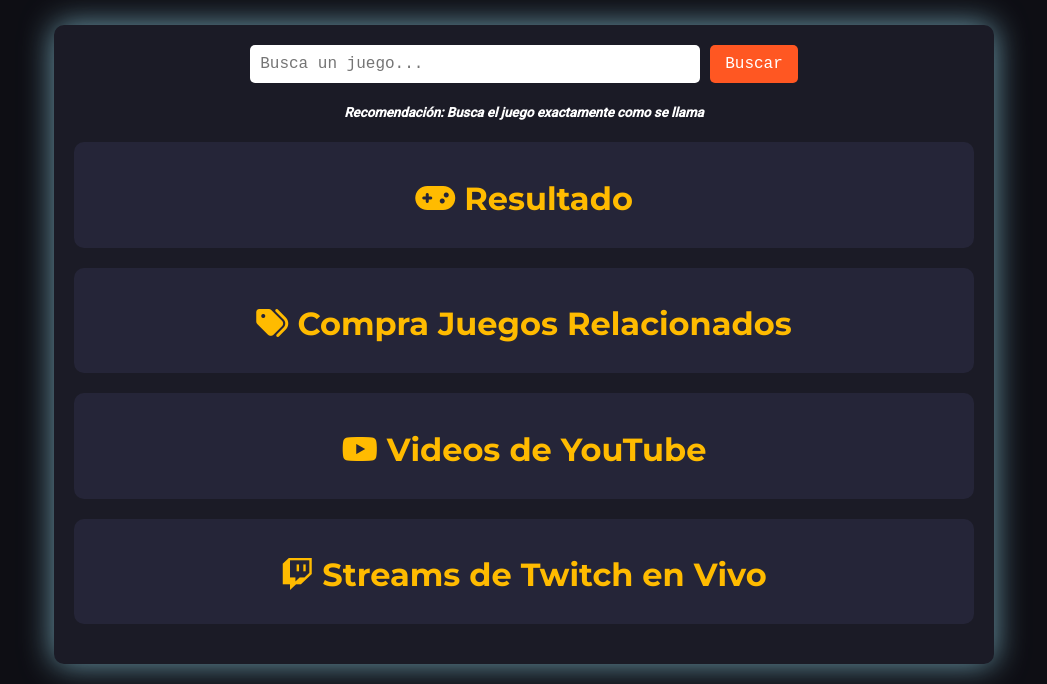
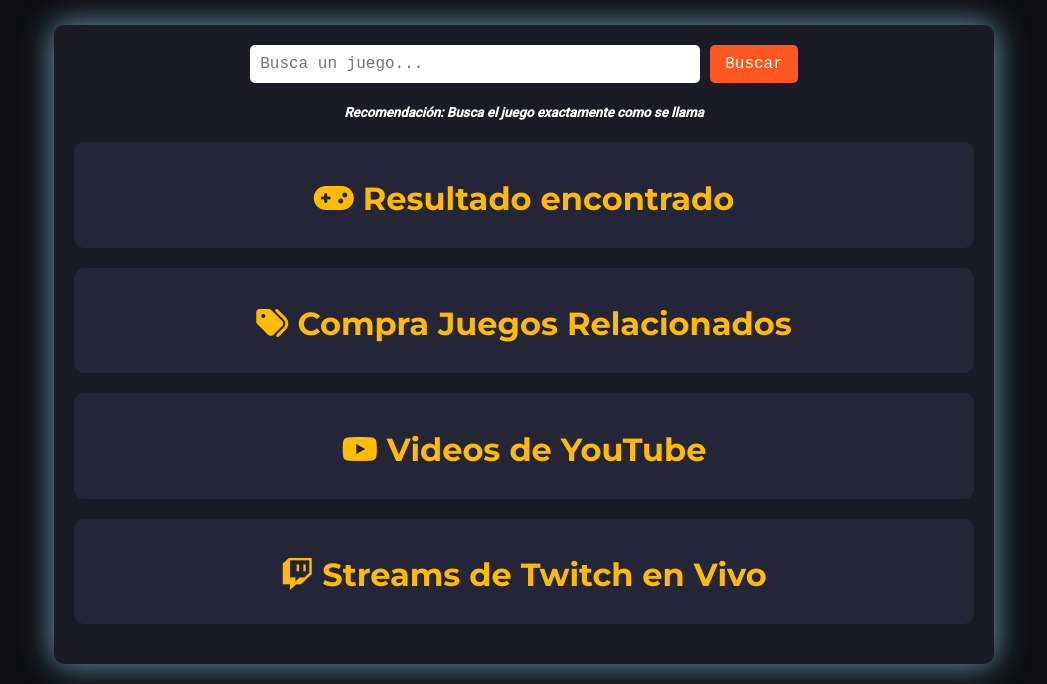
Before and after one commit to ReneTrejoUTCH/api_jogos, a Flask app: page / in a window 1280 px wide. Shown: the part 216-900 px from the top of the page, without its empty margins (116-1163 px from the left). Run offline with Flask 3, Linux system fonts and the light colour scheme; some web fonts are replaced.

Commit message:
Update index.html

```diff
--- a/templates/index.html
+++ b/templates/index.html
@@ -38,7 +38,7 @@
 
     <!-- Sección para mostrar la información del juego -->
     <div class="section">
-      <h1><i class="fa-solid fa-gamepad"></i> Resultado</h1>
+      <h1><i class="fa-solid fa-gamepad"></i> Resultado encontrado</h1>
       <div id="results"></div>
     </div>
 
```
